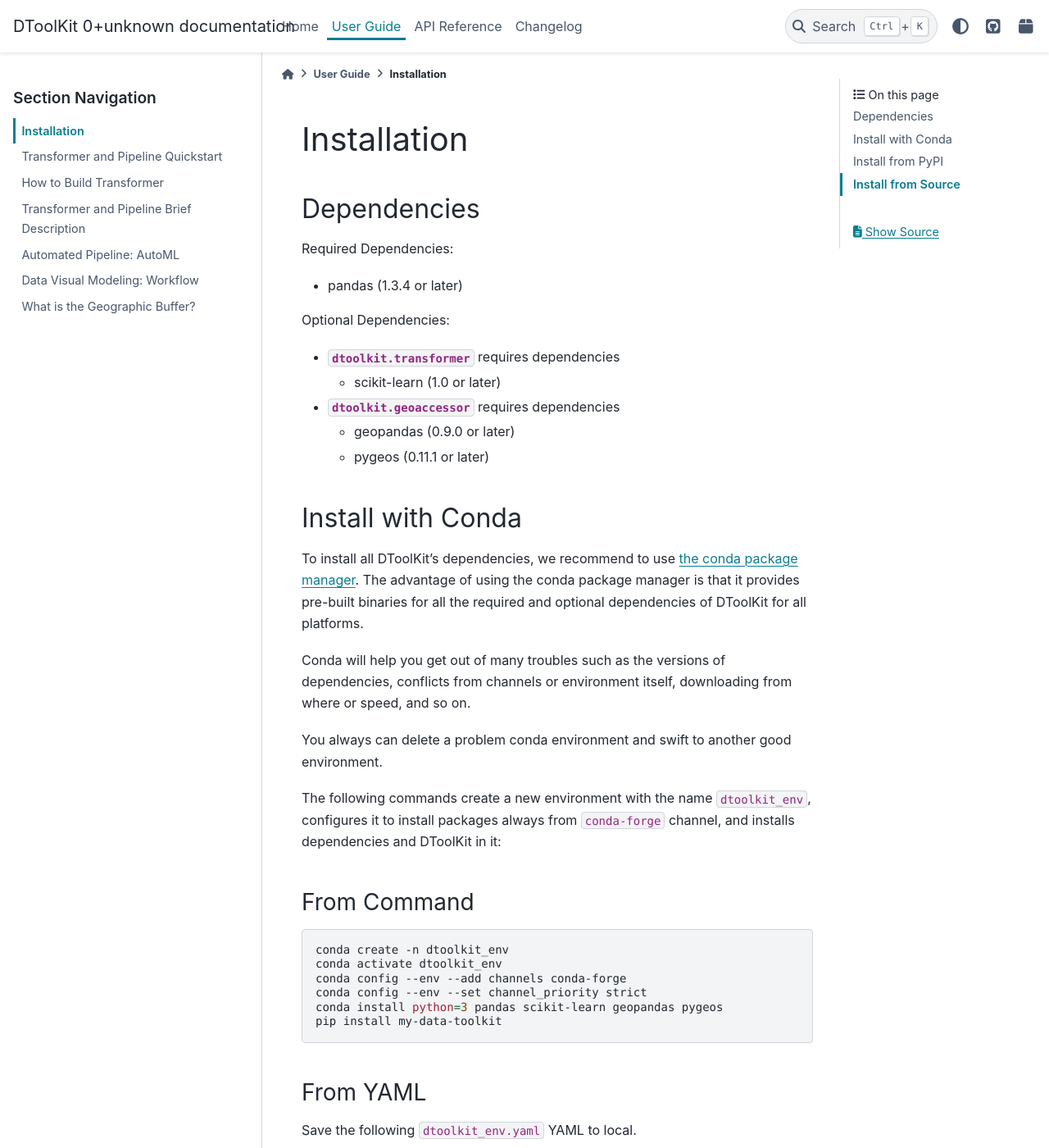
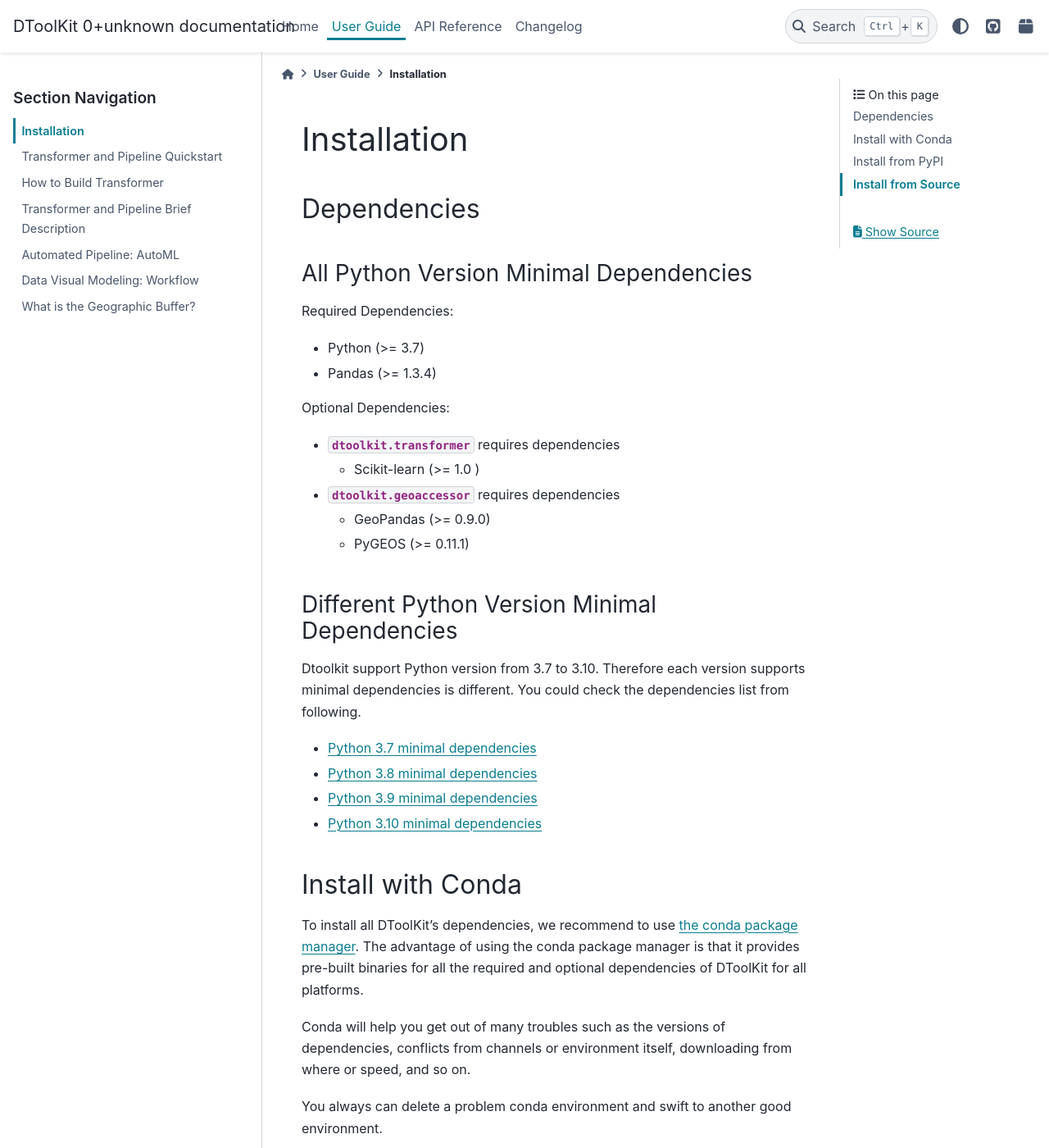
Before and after one commit to Zeroto521/my-data-toolkit, a Sphinx documentation site: the page built from doc/source/guide/installation.md, in a window 1280 px wide and 1400 px high. Shown: the whole window at 82% size. Built offline with Sphinx 7.4.7 and the PyData theme 0.15.4, drawn with Linux system fonts in a browser that asks for light colours.

Commit message:
DOC: add 'Different Python Version Minimal Dependencies' section

```diff
--- a/doc/source/guide/installation.md
+++ b/doc/source/guide/installation.md
@@ -2,20 +2,34 @@
 
 ## Dependencies
 
+### All Python Version Minimal Dependencies
+
 Required Dependencies:
 
-- pandas (1.3.4 or later)
+- Python (>= 3.7)
+- Pandas (>= 1.3.4)
 
 Optional Dependencies:
 
 - {mod}`dtoolkit.transformer` requires dependencies
 
-  - scikit-learn (1.0 or later)
+  - Scikit-learn (>= 1.0 )
 
 - {mod}`dtoolkit.geoaccessor` requires dependencies
 
-  - geopandas (0.9.0 or later)
-  - pygeos (0.11.1 or later)
+  - GeoPandas (>= 0.9.0)
+  - PyGEOS (>= 0.11.1)
+
+### Different Python Version Minimal Dependencies
+
+Dtoolkit support Python version from 3.7 to 3.10.
+Therefore each version supports minimal dependencies is different.
+You could check the dependencies list from following.
+
+- [Python 3.7 minimal dependencies](https://github.com/Zeroto521/my-data-toolkit/blob/master/ci/envs/37-minimal.yaml)
+- [Python 3.8 minimal dependencies](https://github.com/Zeroto521/my-data-toolkit/blob/master/ci/envs/38-minimal.yaml)
+- [Python 3.9 minimal dependencies](https://github.com/Zeroto521/my-data-toolkit/blob/master/ci/envs/39-minimal.yaml)
+- [Python 3.10 minimal dependencies](https://github.com/Zeroto521/my-data-toolkit/blob/master/ci/envs/310-minimal.yaml)
 
 ## Install with Conda
 
```
